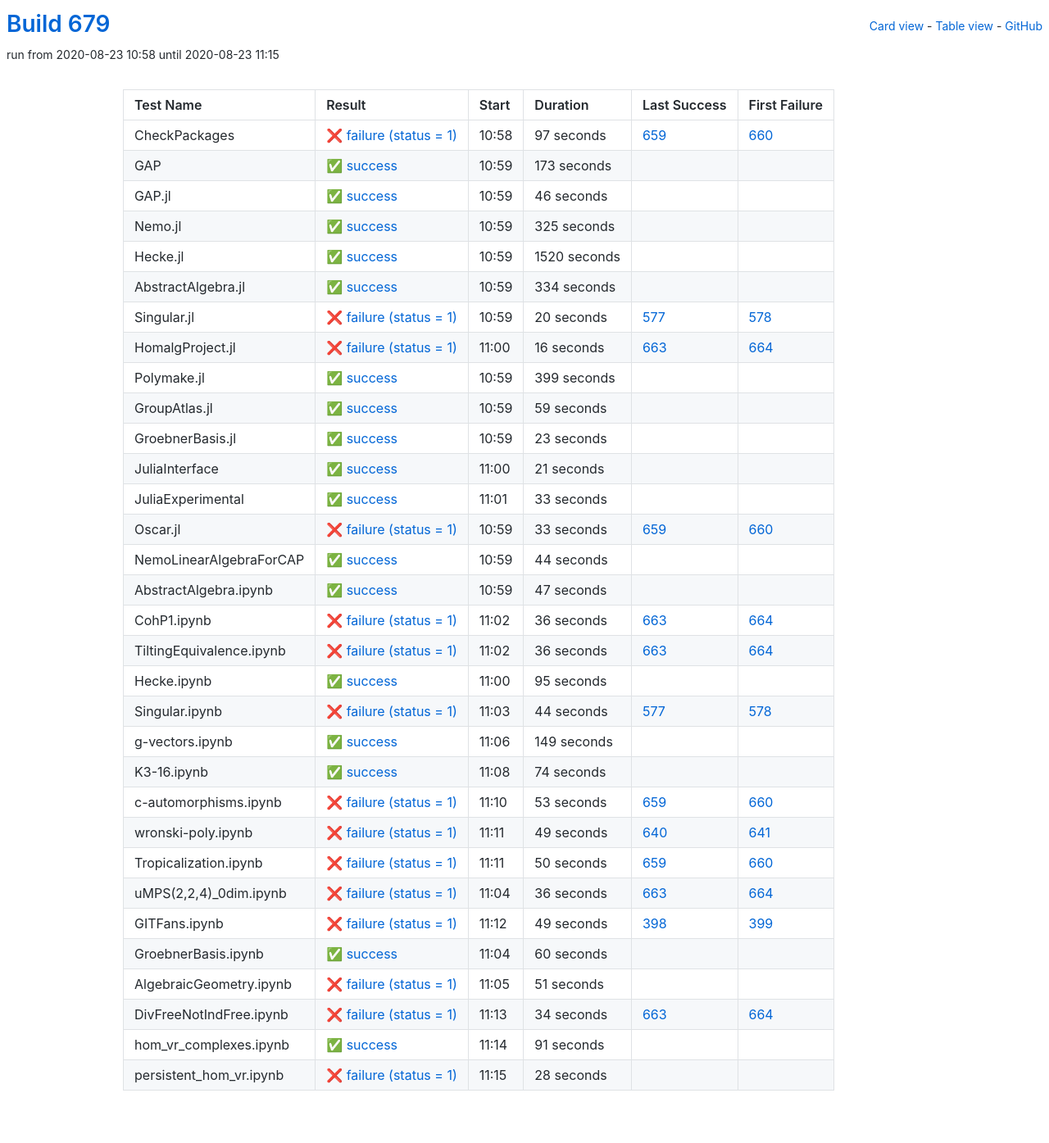
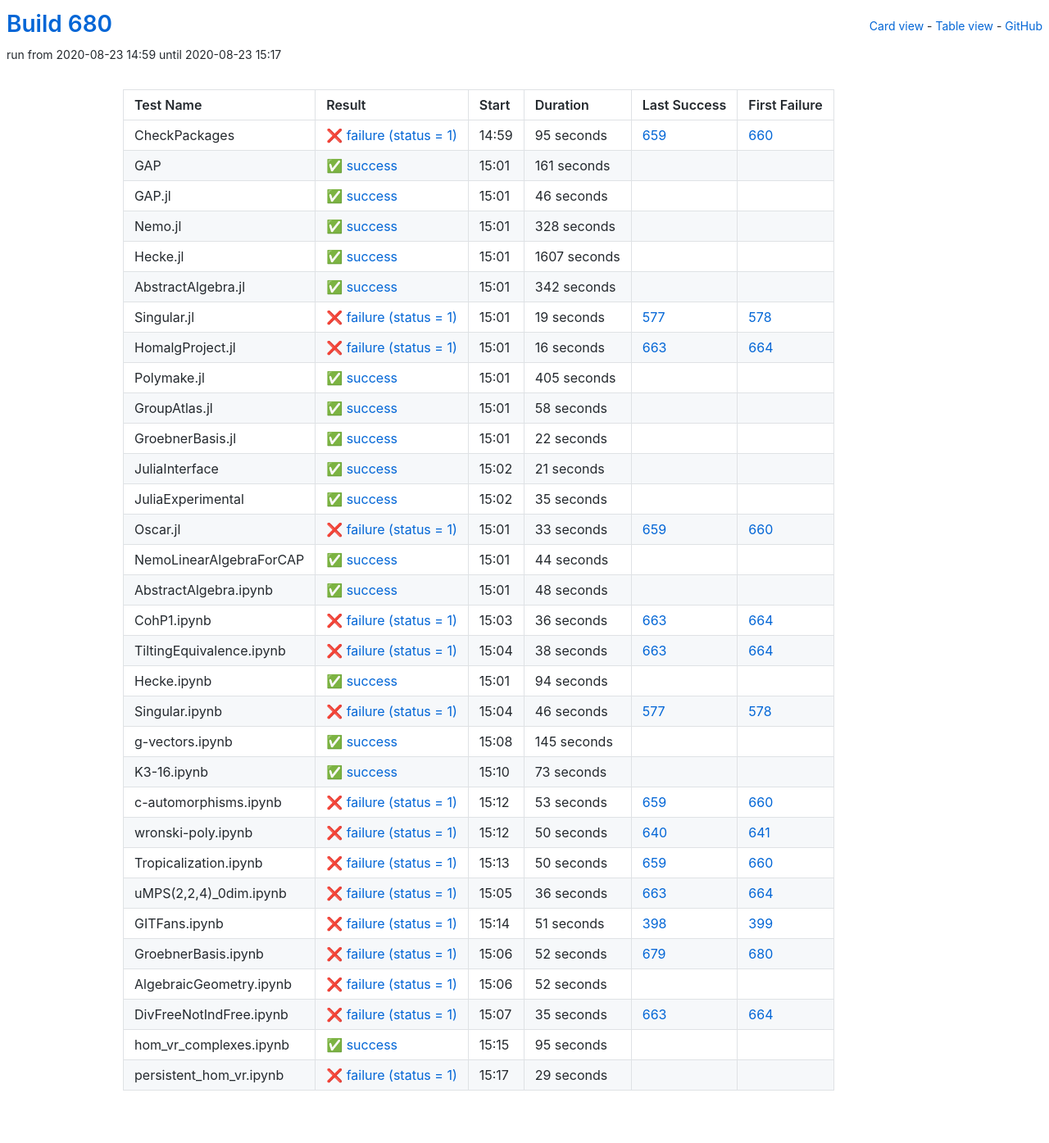
Before and after one commit to oscar-system/oscar-ci-status-stable, a Jekyll site: the page built from table.html, in a window 1280 px wide. Shown: the whole page at 82% size. Built offline with Jekyll 4.4.1, drawn with Linux system fonts in a browser that asks for light colours.

Commit message:
Build #680

```diff
--- a/_data/ci.yml
+++ b/_data/ci.yml
@@ -1,6 +1,6 @@
 ---
-build: 679
-build_url: https://oscarci.mathematik.uni-kl.de/job/oscar-stable/679/
+build: 680
+build_url: https://oscarci.mathematik.uni-kl.de/job/oscar-stable/680/
 job: oscar-stable
 organization: oscar-system
 repo: oscar-ci-status-stable
@@ -8,32 +8,32 @@ repourl: https://github.com/oscar-system/oscar-ci-status-stable
 tests:
 - name: CheckPackages
   id: checkpackages
-  log: https://oscarci.mathematik.uni-kl.de/job/oscar-stable/679/artifact/logs/build-679/CheckPackages.log
-  start: 2020-08-23 10:58
+  log: https://oscarci.mathematik.uni-kl.de/job/oscar-stable/680/artifact/logs/build-680/CheckPackages.log
+  start: 2020-08-23 14:59
   success: false
   exitcode: 1
   status: failure
-  duration: 97
+  duration: 95
   last_success: 659
   last_success_url: https://oscarci.mathematik.uni-kl.de/job/oscar-stable/659/
   first_failure: 660
   first_failure_url: https://oscarci.mathematik.uni-kl.de/job/oscar-stable/660/
 - name: GAP
   id: gap
-  log: https://oscarci.mathematik.uni-kl.de/job/oscar-stable/679/artifact/logs/build-679/GAP.log
-  start: 2020-08-23 10:59
+  log: https://oscarci.mathematik.uni-kl.de/job/oscar-stable/680/artifact/logs/build-680/GAP.log
+  start: 2020-08-23 15:01
   success: true
   exitcode: 0
   status: success
-  duration: 173
+  duration: 161
   last_success: false
   last_success_url:
   first_failure: false
   first_failure_url:
 - name: GAP.jl
   id: gap-jl
-  log: https://oscarci.mathematik.uni-kl.de/job/oscar-stable/679/artifact/logs/build-679/GAP.jl.log
-  start: 2020-08-23 10:59
+  log: https://oscarci.mathematik.uni-kl.de/job/oscar-stable/680/artifact/logs/build-680/GAP.jl.log
+  start: 2020-08-23 15:01
   success: true
   exitcode: 0
   status: success
@@ -44,56 +44,56 @@ tests:
   first_failure_url:
 - name: Nemo.jl
   id: nemo-jl
-  log: https://oscarci.mathematik.uni-kl.de/job/oscar-stable/679/artifact/logs/build-679/Nemo.jl.log
-  start: 2020-08-23 10:59
+  log: https://oscarci.mathematik.uni-kl.de/job/oscar-stable/680/artifact/logs/build-680/Nemo.jl.log
+  start: 2020-08-23 15:01
   success: true
   exitcode: 0
   status: success
-  duration: 325
+  duration: 328
   last_success: false
   last_success_url:
   first_failure: false
   first_failure_url:
 - name: Hecke.jl
   id: hecke-jl
-  log: https://oscarci.mathematik.uni-kl.de/job/oscar-stable/679/artifact/logs/build-679/Hecke.jl.log
-  start: 2020-08-23 10:59
+  log: https://oscarci.mathematik.uni-kl.de/job/oscar-stable/680/artifact/logs/build-680/Hecke.jl.log
+  start: 2020-08-23 15:01
   success: true
   exitcode: 0
   status: success
-  duration: 1520
+  duration: 1607
   last_success: false
   last_success_url:
   first_failure: false
   first_failure_url:
 - name: AbstractAlgebra.jl
   id: abstractalgebra-jl
-  log: https://oscarci.mathematik.uni-kl.de/job/oscar-stable/679/artifact/logs/build-679/AbstractAlgebra.jl.log
-  start: 2020-08-23 10:59
+  log: https://oscarci.mathematik.uni-kl.de/job/oscar-stable/680/artifact/logs/build-680/AbstractAlgebra.jl.log
+  start: 2020-08-23 15:01
   success: true
   exitcode: 0
   status: success
-  duration: 334
+  duration: 342
   last_success: false
   last_success_url:
   first_failure: false
   first_failure_url:
 - name: Singular.jl
   id: singular-jl
-  log: https://oscarci.mathematik.uni-kl.de/job/oscar-stable/679/artifact/logs/build-679/Singular.jl.log
-  start: 2020-08-23 10:59
+  log: https://oscarci.mathematik.uni-kl.de/job/oscar-stable/680/artifact/logs/build-680/Singular.jl.log
+  start: 2020-08-23 15:01
   success: false
   exitcode: 1
   status: failure
-  duration: 20
+  duration: 19
   last_success: 577
   last_success_url: https://oscarci.mathematik.uni-kl.de/job/oscar-stable/577/
   first_failure: 578
   first_failure_url: https://oscarci.mathematik.uni-kl.de/job/oscar-stable/578/
 - name: HomalgProject.jl
   id: homalgproject-jl
-  log: https://oscarci.mathematik.uni-kl.de/job/oscar-stable/679/artifact/logs/build-679/HomalgProject.jl.log
-  start: 2020-08-23 11:00
+  log: https://oscarci.mathematik.uni-kl.de/job/oscar-stable/680/artifact/logs/build-680/HomalgProject.jl.log
+  start: 2020-08-23 15:01
   success: false
   exitcode: 1
   status: failure
@@ -104,44 +104,44 @@ tests:
   first_failure_url: https://oscarci.mathematik.uni-kl.de/job/oscar-stable/664/
 - name: Polymake.jl
   id: polymake-jl
-  log: https://oscarci.mathematik.uni-kl.de/job/oscar-stable/679/artifact/logs/build-679/Polymake.jl.log
-  start: 2020-08-23 10:59
+  log: https://oscarci.mathematik.uni-kl.de/job/oscar-stable/680/artifact/logs/build-680/Polymake.jl.log
+  start: 2020-08-23 15:01
   success: true
   exitcode: 0
   status: success
-  duration: 399
+  duration: 405
   last_success: false
   last_success_url:
   first_failure: false
   first_failure_url:
 - name: GroupAtlas.jl
   id: groupatlas-jl
-  log: https://oscarci.mathematik.uni-kl.de/job/oscar-stable/679/artifact/logs/build-679/GroupAtlas.jl.log
-  start: 2020-08-23 10:59
+  log: https://oscarci.mathematik.uni-kl.de/job/oscar-stable/680/artifact/logs/build-680/GroupAtlas.jl.log
+  start: 2020-08-23 15:01
   success: true
   exitcode: 0
   status: success
-  duration: 59
+  duration: 58
   last_success: false
   last_success_url:
   first_failure: false
   first_failure_url:
 - name: GroebnerBasis.jl
   id: groebnerbasis-jl
-  log: https://oscarci.mathematik.uni-kl.de/job/oscar-stable/679/artifact/logs/build-679/GroebnerBasis.jl.log
-  start: 2020-08-23 10:59
+  log: https://oscarci.mathematik.uni-kl.de/job/oscar-stable/680/artifact/logs/build-680/GroebnerBasis.jl.log
+  start: 2020-08-23 15:01
   success: true
   exitcode: 0
   status: success
-  duration: 23
+  duration: 22
   last_success: false
   last_success_url:
   first_failure: false
   first_failure_url:
 - name: JuliaInterface
   id: juliainterface
-  log: https://oscarci.mathematik.uni-kl.de/job/oscar-stable/679/artifact/logs/build-679/JuliaInterface.log
-  start: 2020-08-23 11:00
+  log: https://oscarci.mathematik.uni-kl.de/job/oscar-stable/680/artifact/logs/build-680/JuliaInterface.log
+  start: 2020-08-23 15:02
   success: true
   exitcode: 0
   status: success
@@ -152,20 +152,20 @@ tests:
   first_failure_url:
 - name: JuliaExperimental
   id: juliaexperimental
-  log: https://oscarci.mathematik.uni-kl.de/job/oscar-stable/679/artifact/logs/build-679/JuliaExperimental.log
-  start: 2020-08-23 11:01
+  log: https://oscarci.mathematik.uni-kl.de/job/oscar-stable/680/artifact/logs/build-680/JuliaExperimental.log
+  start: 2020-08-23 15:02
   success: true
   exitcode: 0
   status: success
-  duration: 33
+  duration: 35
   last_success: false
   last_success_url:
   first_failure: false
   first_failure_url:
 - name: Oscar.jl
   id: oscar-jl
-  log: https://oscarci.mathematik.uni-kl.de/job/oscar-stable/679/artifact/logs/build-679/Oscar.jl.log
-  start: 2020-08-23 10:59
+  log: https://oscarci.mathematik.uni-kl.de/job/oscar-stable/680/artifact/logs/build-680/Oscar.jl.log
+  start: 2020-08-23 15:01
   success: false
   exitcode: 1
   status: failure
@@ -176,8 +176,8 @@ tests:
   first_failure_url: https://oscarci.mathematik.uni-kl.de/job/oscar-stable/660/
 - name: NemoLinearAlgebraForCAP
   id: nemolinearalgebraforcap
-  log: https://oscarci.mathematik.uni-kl.de/job/oscar-stable/679/artifact/logs/build-679/NemoLinearAlgebraForCAP.log
-  start: 2020-08-23 10:59
+  log: https://oscarci.mathematik.uni-kl.de/job/oscar-stable/680/artifact/logs/build-680/NemoLinearAlgebraForCAP.log
+  start: 2020-08-23 15:01
   success: true
   exitcode: 0
   status: success
@@ -188,20 +188,20 @@ tests:
   first_failure_url:
 - name: AbstractAlgebra.ipynb
   id: abstractalgebra-ipynb
-  log: https://oscarci.mathematik.uni-kl.de/job/oscar-stable/679/artifact/logs/build-679/AbstractAlgebra.ipynb.log
-  start: 2020-08-23 10:59
+  log: https://oscarci.mathematik.uni-kl.de/job/oscar-stable/680/artifact/logs/build-680/AbstractAlgebra.ipynb.log
+  start: 2020-08-23 15:01
   success: true
   exitcode: 0
   status: success
-  duration: 47
+  duration: 48
   last_success: false
   last_success_url:
   first_failure: false
   first_failure_url:
 - name: CohP1.ipynb
   id: cohp1-ipynb
-  log: https://oscarci.mathematik.uni-kl.de/job/oscar-stable/679/artifact/logs/build-679/CohP1.ipynb.log
-  start: 2020-08-23 11:02
+  log: https://oscarci.mathematik.uni-kl.de/job/oscar-stable/680/artifact/logs/build-680/CohP1.ipynb.log
+  start: 2020-08-23 15:03
   success: false
   exitcode: 1
   status: failure
@@ -212,68 +212,68 @@ tests:
   first_failure_url: https://oscarci.mathematik.uni-kl.de/job/oscar-stable/664/
 - name: TiltingEquivalence.ipynb
   id: tiltingequivalence-ipynb
-  log: https://oscarci.mathematik.uni-kl.de/job/oscar-stable/679/artifact/logs/build-679/TiltingEquivalence.ipynb.log
-  start: 2020-08-23 11:02
+  log: https://oscarci.mathematik.uni-kl.de/job/oscar-stable/680/artifact/logs/build-680/TiltingEquivalence.ipynb.log
+  start: 2020-08-23 15:04
   success: false
   exitcode: 1
   status: failure
-  duration: 36
+  duration: 38
   last_success: 663
   last_success_url: https://oscarci.mathematik.uni-kl.de/job/oscar-stable/663/
   first_failure: 664
   first_failure_url: https://oscarci.mathematik.uni-kl.de/job/oscar-stable/664/
 - name: Hecke.ipynb
   id: hecke-ipynb
-  log: https://oscarci.mathematik.uni-kl.de/job/oscar-stable/679/artifact/logs/build-679/Hecke.ipynb.log
-  start: 2020-08-23 11:00
+  log: https://oscarci.mathematik.uni-kl.de/job/oscar-stable/680/artifact/logs/build-680/Hecke.ipynb.log
+  start: 2020-08-23 15:01
   success: true
   exitcode: 0
   status: success
-  duration: 95
+  duration: 94
   last_success: false
   last_success_url:
   first_failure: false
   first_failure_url:
 - name: Singular.ipynb
   id: singular-ipynb
-  log: https://oscarci.mathematik.uni-kl.de/job/oscar-stable/679/artifact/logs/build-679/Singular.ipynb.log
-  start: 2020-08-23 11:03
+  log: https://oscarci.mathematik.uni-kl.de/job/oscar-stable/680/artifact/logs/build-680/Singular.ipynb.log
+  start: 2020-08-23 15:04
   success: false
   exitcode: 1
   status: failure
-  duration: 44
+  duration: 46
   last_success: 577
   last_success_url: https://oscarci.mathematik.uni-kl.de/job/oscar-stable/577/
   first_failure: 578
   first_failure_url: https://oscarci.mathematik.uni-kl.de/job/oscar-stable/578/
 - name: g-vectors.ipynb
   id: g-vectors-ipynb
-  log: https://oscarci.mathematik.uni-kl.de/job/oscar-stable/679/artifact/logs/build-679/g-vectors.ipynb.log
-  start: 2020-08-23 11:06
+  log: https://oscarci.mathematik.uni-kl.de/job/oscar-stable/680/artifact/logs/build-680/g-vectors.ipynb.log
+  start: 2020-08-23 15:08
   success: true
   exitcode: 0
   status: success
-  duration: 149
+  duration: 145
   last_success: false
   last_success_url:
   first_failure: false
   first_failure_url:
 - name: K3-16.ipynb
   id: k3-16-ipynb
-  log: https://oscarci.mathematik.uni-kl.de/job/oscar-stable/679/artifact/logs/build-679/K3-16.ipynb.log
-  start: 2020-08-23 11:08
+  log: https://oscarci.mathematik.uni-kl.de/job/oscar-stable/680/artifact/logs/build-680/K3-16.ipynb.log
+  start: 2020-08-23 15:10
   success: true
   exitcode: 0
   status: success
-  duration: 74
+  duration: 73
   last_success: false
   last_success_url:
   first_failure: false
   first_failure_url:
 - name: c-automorphisms.ipynb
   id: c-automorphisms-ipynb
-  log: https://oscarci.mathematik.uni-kl.de/job/oscar-stable/679/artifact/logs/build-679/c-automorphisms.ipynb.log
-  start: 2020-08-23 11:10
+  log: https://oscarci.mathematik.uni-kl.de/job/oscar-stable/680/artifact/logs/build-680/c-automorphisms.ipynb.log
+  start: 2020-08-23 15:12
   success: false
   exitcode: 1
   status: failure
@@ -284,20 +284,20 @@ tests:
   first_failure_url: https://oscarci.mathematik.uni-kl.de/job/oscar-stable/660/
 - name: wronski-poly.ipynb
   id: wronski-poly-ipynb
-  log: https://oscarci.mathematik.uni-kl.de/job/oscar-stable/679/artifact/logs/build-679/wronski-poly.ipynb.log
-  start: 2020-08-23 11:11
+  log: https://oscarci.mathematik.uni-kl.de/job/oscar-stable/680/artifact/logs/build-680/wronski-poly.ipynb.log
+  start: 2020-08-23 15:12
   success: false
   exitcode: 1
   status: failure
-  duration: 49
+  duration: 50
   last_success: 640
   last_success_url: https://oscarci.mathematik.uni-kl.de/job/oscar-stable/640/
   first_failure: 641
   first_failure_url: https://oscarci.mathematik.uni-kl.de/job/oscar-stable/641/
 - name: Tropicalization.ipynb
   id: tropicalization-ipynb
-  log: https://oscarci.mathematik.uni-kl.de/job/oscar-stable/679/artifact/logs/build-679/Tropicalization.ipynb.log
-  start: 2020-08-23 11:11
+  log: https://oscarci.mathematik.uni-kl.de/job/oscar-stable/680/artifact/logs/build-680/Tropicalization.ipynb.log
+  start: 2020-08-23 15:13
   success: false
   exitcode: 1
   status: failure
@@ -308,8 +308,8 @@ tests:
   first_failure_url: https://oscarci.mathematik.uni-kl.de/job/oscar-stable/660/
 - name: uMPS(2,2,4)_0dim.ipynb
   id: umps-2-2-4-0dim-ipynb
-  log: https://oscarci.mathematik.uni-kl.de/job/oscar-stable/679/artifact/logs/build-679/uMPS-2-2-4-_0dim.ipynb.log
-  start: 2020-08-23 11:04
+  log: https://oscarci.mathematik.uni-kl.de/job/oscar-stable/680/artifact/logs/build-680/uMPS-2-2-4-_0dim.ipynb.log
+  start: 2020-08-23 15:05
   success: false
   exitcode: 1
   status: failure
@@ -320,72 +320,72 @@ tests:
   first_failure_url: https://oscarci.mathematik.uni-kl.de/job/oscar-stable/664/
 - name: GITFans.ipynb
   id: gitfans-ipynb
-  log: https://oscarci.mathematik.uni-kl.de/job/oscar-stable/679/artifact/logs/build-679/GITFans.ipynb.log
-  start: 2020-08-23 11:12
+  log: https://oscarci.mathematik.uni-kl.de/job/oscar-stable/680/artifact/logs/build-680/GITFans.ipynb.log
+  start: 2020-08-23 15:14
   success: false
   exitcode: 1
   status: failure
-  duration: 49
+  duration: 51
   last_success: 398
   last_success_url: https://oscarci.mathematik.uni-kl.de/job/oscar-stable/398/
   first_failure: 399
   first_failure_url: https://oscarci.mathematik.uni-kl.de/job/oscar-stable/399/
 - name: GroebnerBasis.ipynb
   id: groebnerbasis-ipynb
-  log: https://oscarci.mathematik.uni-kl.de/job/oscar-stable/679/artifact/logs/build-679/GroebnerBasis.ipynb.log
-  start: 2020-08-23 11:04
-  success: true
-  exitcode: 0
-  status: success
-  duration: 60
-  last_success: false
-  last_success_url:
-  first_failure: false
-  first_failure_url:
-- name: AlgebraicGeometry.ipynb
-  id: algebraicgeometry-ipynb
-  log: https://oscarci.mathematik.uni-kl.de/job/oscar-stable/679/artifact/logs/build-679/AlgebraicGeometry.ipynb.log
-  start: 2020-08-23 11:05
+  log: https://oscarci.mathematik.uni-kl.de/job/oscar-stable/680/artifact/logs/build-680/GroebnerBasis.ipynb.log
+  start: 2020-08-23 15:06
   success: false
   exitcode: 1
   status: failure
-  duration: 51
+  duration: 52
+  last_success: 679
+  last_success_url: https://oscarci.mathematik.uni-kl.de/job/oscar-stable/679/
+  first_failure: 680
+  first_failure_url: https://oscarci.mathematik.uni-kl.de/job/oscar-stable/680/
+- name: AlgebraicGeometry.ipynb
+  id: algebraicgeometry-ipynb
+  log: https://oscarci.mathematik.uni-kl.de/job/oscar-stable/680/artifact/logs/build-680/AlgebraicGeometry.ipynb.log
+  start: 2020-08-23 15:06
+  success: false
+  exitcode: 1
+  status: failure
+  duration: 52
   last_success: false
   last_success_url:
   first_failure: false
   first_failure_url:
 - name: DivFreeNotIndFree.ipynb
   id: divfreenotindfree-ipynb
-  log: https://oscarci.mathematik.uni-kl.de/job/oscar-stable/679/artifact/logs/build-679/DivFreeNotIndFree.ipynb.log
-  start: 2020-08-23 11:13
+  log: https://oscarci.mathematik.uni-kl.de/job/oscar-stable/680/artifact/logs/build-680/DivFreeNotIndFree.ipynb.log
+  start: 2020-08-23 15:07
   success: false
   exitcode: 1
   status: failure
-  duration: 34
+  duration: 35
   last_success: 663
   last_success_url: https://oscarci.mathematik.uni-kl.de/job/oscar-stable/663/
   first_failure: 664
   first_failure_url: https://oscarci.mathematik.uni-kl.de/job/oscar-stable/664/
 - name: hom_vr_complexes.ipynb
   id: hom-vr-complexes-ipynb
-  log: https://oscarci.mathematik.uni-kl.de/job/oscar-stable/679/artifact/logs/build-679/hom_vr_complexes.ipynb.log
-  start: 2020-08-23 11:14
+  log: https://oscarci.mathematik.uni-kl.de/job/oscar-stable/680/artifact/logs/build-680/hom_vr_complexes.ipynb.log
+  start: 2020-08-23 15:15
   success: true
   exitcode: 0
   status: success
-  duration: 91
+  duration: 95
   last_success: false
   last_success_url:
   first_failure: false
   first_failure_url:
 - name: persistent_hom_vr.ipynb
   id: persistent-hom-vr-ipynb
-  log: https://oscarci.mathematik.uni-kl.de/job/oscar-stable/679/artifact/logs/build-679/persistent_hom_vr.ipynb.log
-  start: 2020-08-23 11:15
+  log: https://oscarci.mathematik.uni-kl.de/job/oscar-stable/680/artifact/logs/build-680/persistent_hom_vr.ipynb.log
+  start: 2020-08-23 15:17
   success: false
   exitcode: 1
   status: failure
-  duration: 28
+  duration: 29
   last_success: false
   last_success_url:
   first_failure: false
```
Also changed, not shown: README.md.
